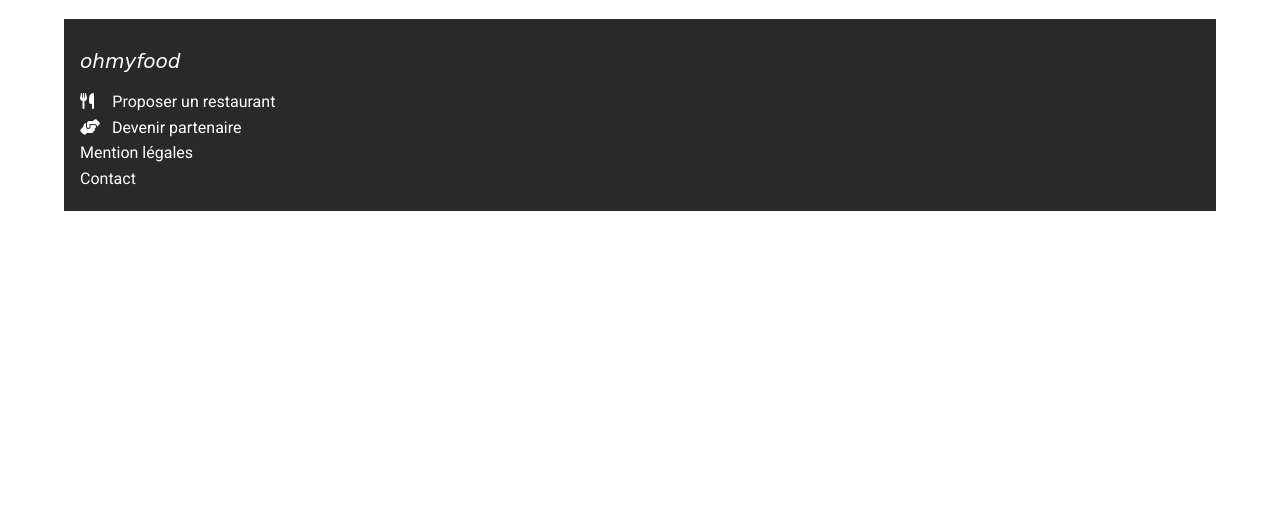
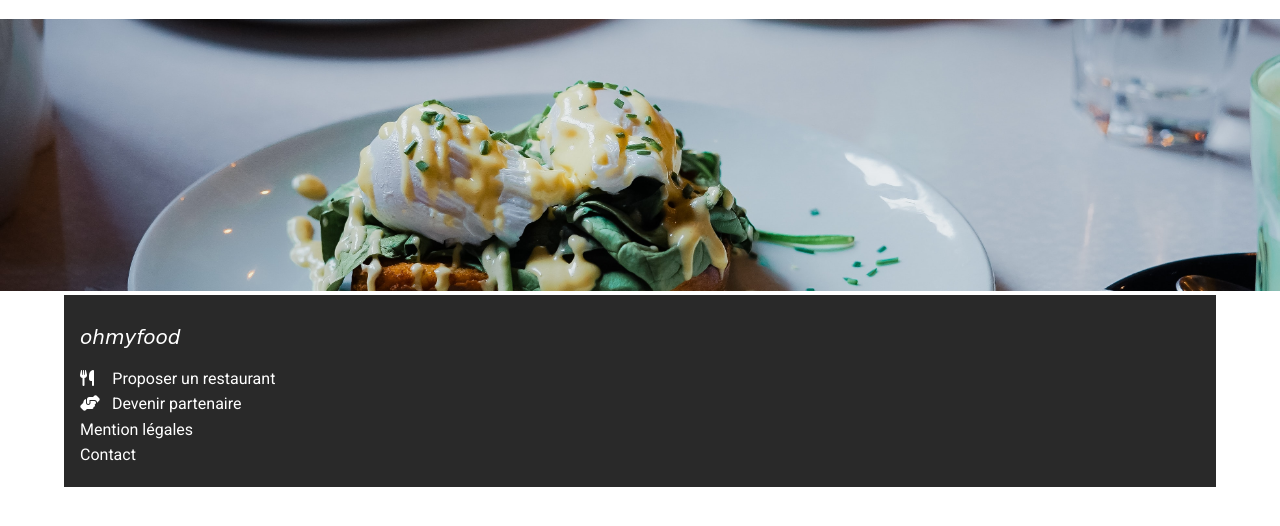
Before and after one commit to Dylhunt46/ohmyfood, a website: page restaurant3.html in a window 1280 px wide. Shown: the part 72-598 px from the top of the page. Drawn offline with Linux system fonts and the light colour scheme; a web font is replaced by a local one.

Commit message:
Add img Restaurants Pages

```diff
--- a/restaurant3.html
+++ b/restaurant3.html
@@ -34,6 +34,12 @@
         </div>
     </header>
 
+    <!-- Main -->
+
+    <div class="restaurants__img">
+        <img src="./img/française.jpg" alt="Restaurant à la française">
+    </div>
+
     <!-- Footer -->
 
     <footer>
--- a/sass/layouts/_restaurants.scss
+++ b/sass/layouts/_restaurants.scss
@@ -14,3 +14,12 @@
   position: absolute;
   left: 1rem;
 }
+
+/* Main */
+
+.restaurants__img img {
+  object-fit: cover;
+  object-position: 50% 50%;
+  width: 100%;
+  height: 17rem;
+}
```
Also changed, not shown: restaurant1.html (+4 -1 lines), restaurant2.html (+5 -0 lines), restaurant4.html (+6 -0 lines), css/style.css, 1 other file.
